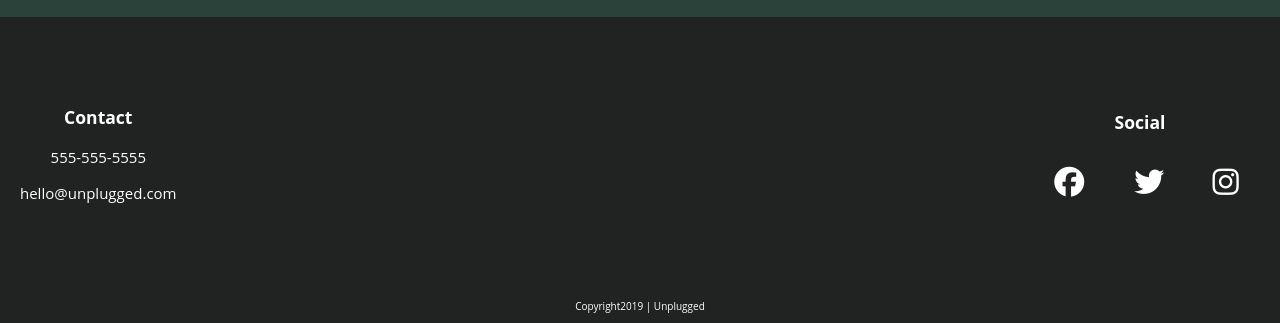
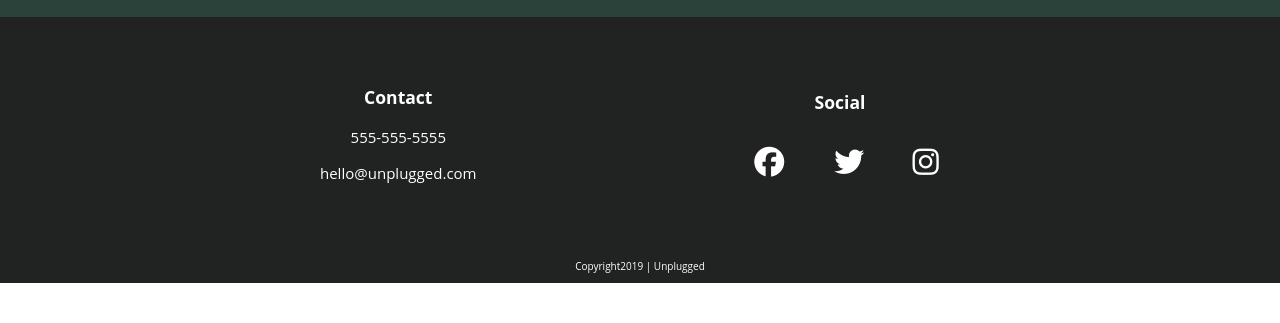
Before and after one commit to pract1234/unplugged-retreat, a plain HTML site: page index.html in a window 1280 px wide. Shown: the part 3308-3631 px from the top of the page. After the commit the page ends 3591 px from the top, so only its background shows below. Drawn offline with Linux system fonts and the light colour scheme.

Commit message:
changes made

```diff
--- a/css/main.css
+++ b/css/main.css
@@ -310,8 +310,8 @@ img {
 footer .content-wrapper {
     font-size: 1.5rem;
     margin: 5rem 0;
-    padding-left:10%;
-    padding-right: 10%;
+    padding-left:25%;
+    padding-right: 25%;
 }
 
 footer .social-icons {
--- a/css/queries.css
+++ b/css/queries.css
@@ -96,7 +96,6 @@ footer .content-wrapper {
       justify-content: space-between;
       align-items: center;
       align-self: stretch;
-      padding: 20px 20px;
       text-align: center;
       flex-direction: row;
     }
```
